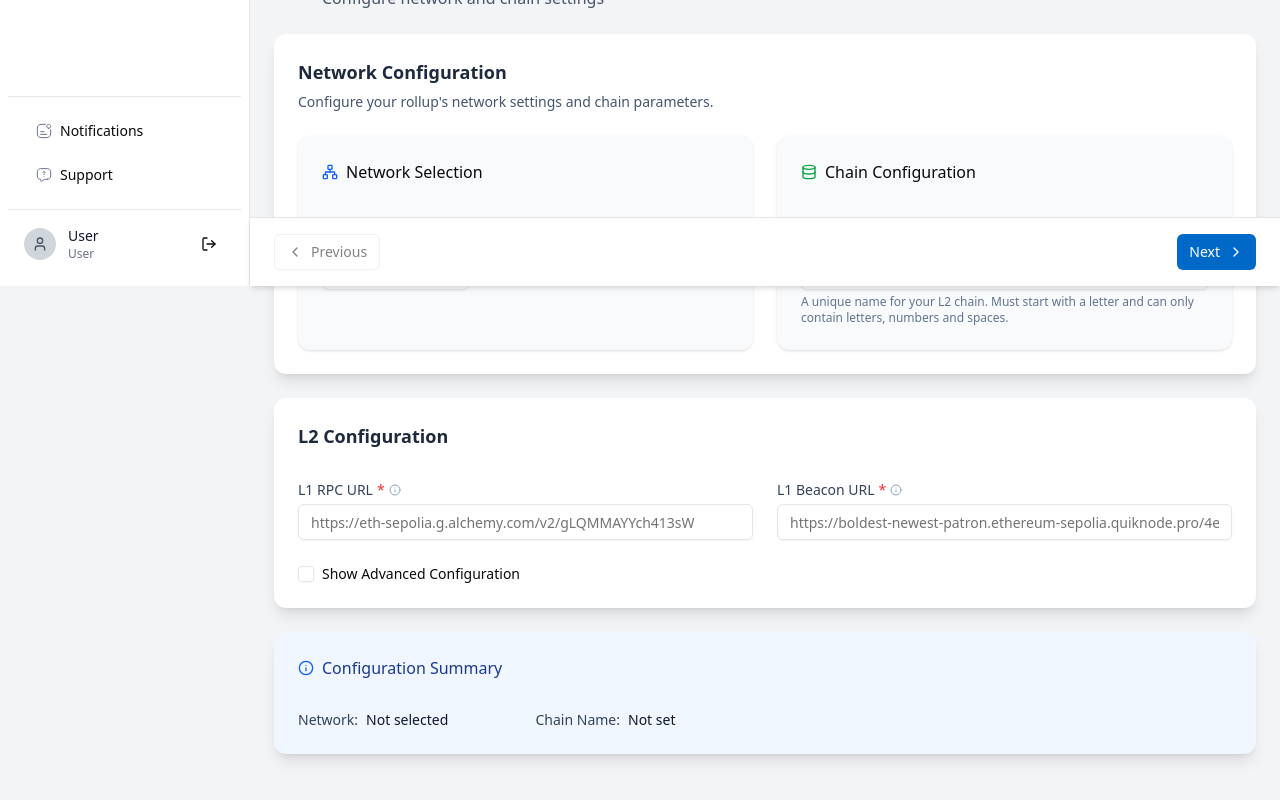
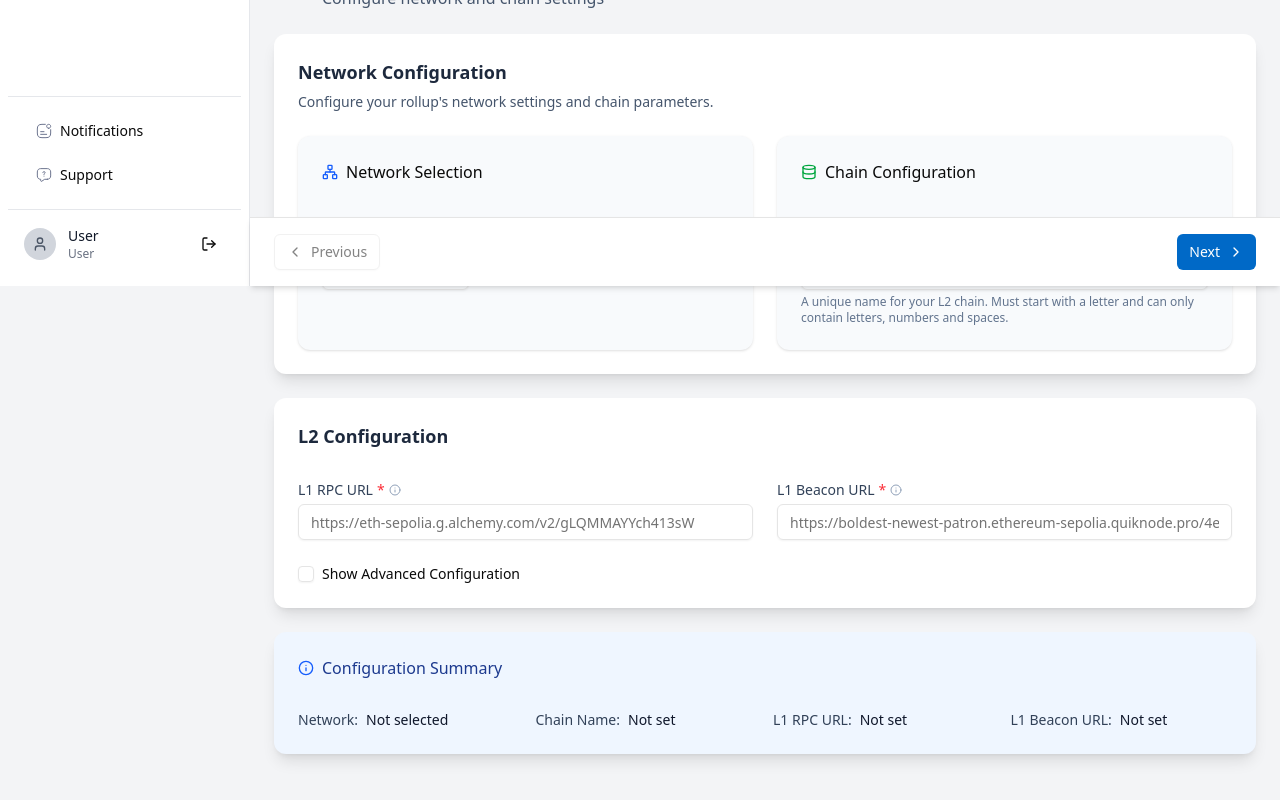
Before and after one commit to tokamak-network/trh-platform-ui, a Next.js app: page /rollup/create in a window 1280 px wide. Shown: the part 514-1314 px from the top of the page. Built offline with nearby package versions, Linux system fonts and the light colour scheme; sample sign-in values are in the browser's storage.

Commit message:
chore: add l1 rpc url and l1 beacon url in config summary

```diff
--- a/src/features/rollup/components/steps/NetworkAndChainStep.tsx
+++ b/src/features/rollup/components/steps/NetworkAndChainStep.tsx
@@ -546,6 +546,22 @@ export function NetworkAndChainStep() {
                   {formData.networkAndChain?.chainName || "Not set"}
                 </span>
               </div>
+              <div>
+                <span className="font-medium text-slate-700">L1 RPC URL:</span>
+                <span className="ml-2 text-slate-900">
+                  {formData.networkAndChain?.l1RpcUrl ? "••••••••" : "Not set"}
+                </span>
+              </div>
+              <div>
+                <span className="font-medium text-slate-700">
+                  L1 Beacon URL:
+                </span>
+                <span className="ml-2 text-slate-900">
+                  {formData.networkAndChain?.l1BeaconUrl
+                    ? "••••••••"
+                    : "Not set"}
+                </span>
+              </div>
               {advancedConfig && (
                 <>
                   <div>
```
